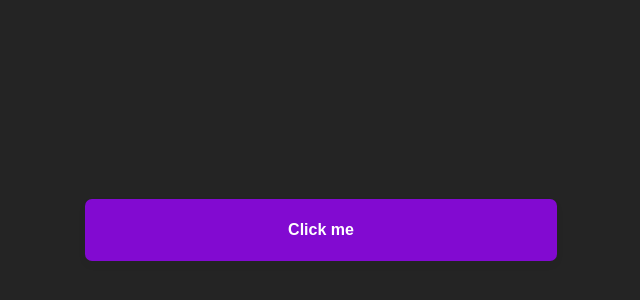
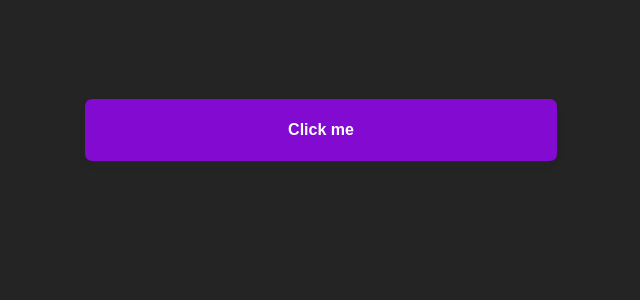
Before and after one commit to nikolaslopes/login-context-api, a React (Vite) app: page / in a window 1280 px wide. Shown: the part 170-470 px from the top of the page, without its empty margins (319-959 px from the left). Built offline with nearby package versions, Linux system fonts and the light colour scheme.

Commit message:
:dizzy: animation on progress

```diff
--- a/src/components/Button/ButtonSubmit/index.tsx
+++ b/src/components/Button/ButtonSubmit/index.tsx
@@ -9,13 +9,11 @@ export function ButtonSubmit({
 }: IButtonSubmit) {
   return (
     <ContainerAnimation>
-      <div>
-        <ButtonField widthButton={widthButton} heightButton={heightButton}>
-          <button type="button" {...rest}>
-            {label}
-          </button>
-        </ButtonField>
-      </div>
+      <ButtonField widthButton={widthButton} heightButton={heightButton}>
+        <button type="button" {...rest}>
+          {label}
+        </button>
+      </ButtonField>
     </ContainerAnimation>
   );
 }
--- a/src/components/Button/ButtonSubmit/styles.ts
+++ b/src/components/Button/ButtonSubmit/styles.ts
@@ -5,28 +5,32 @@ import { IButtonSubmit } from './types';
 
 const containerAnimation: Variants = {
   hidden: {
-    x: -20,
-    opacity: 0,
+    y: -100,
   },
   visible: {
-    x: 0,
-    opacity: 1,
+    y: 0,
     transition: {
-      duration: 1.1,
+      duration: 1.25,
       type: 'spring',
-      bounce: 0.75,
+      bounce: 0.6,
     },
   },
 };
 
 export const ContainerAnimation = styled(motion.div).attrs(() => ({
-  variants: containerAnimation,
+  // variants: containerAnimation,
+  // initial: 'hidden',
+  // animation: 'visible',
 }))``;
 
-export const ButtonField: any = styled.div<IButtonSubmit>`
+export const ButtonField: any = styled(motion.div).attrs(() => ({
+  variants: containerAnimation,
+  initial: 'hidden',
+  animation: 'visible',
+}))`
   button {
-    width: ${({ widthButton }) => widthButton || '338px'};
-    height: ${({ heightButton }) => heightButton || '55px'};
+    width: ${({ widthButton }: IButtonSubmit) => widthButton || '338px'};
+    height: ${({ heightButton }: IButtonSubmit) => heightButton || '55px'};
 
     box-shadow: 0px 4px 10px rgba(0, 0, 0, 0.04);
     border-radius: 7px;
```
